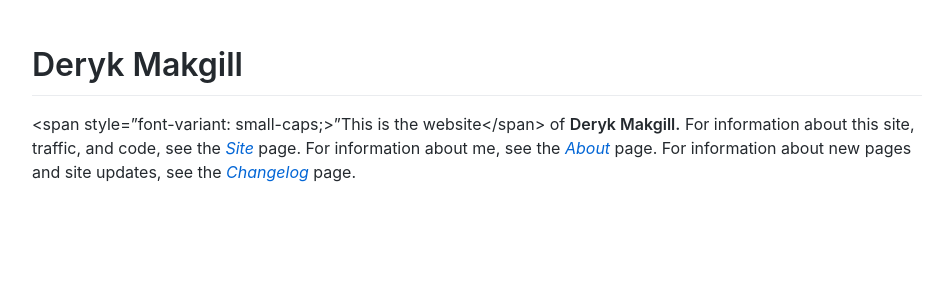
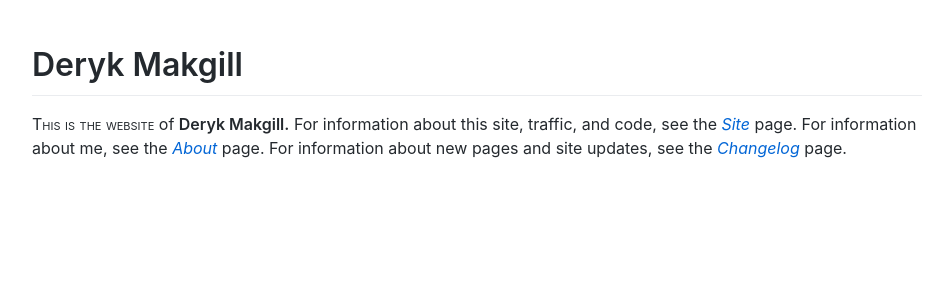
Before and after one commit to derykmakgill/mkg, a Jekyll site: the page built from index.md, in a window 1280 px wide. Shown: the top 300 px of the page, without its empty margins (163-1110 px from the left). Built offline with Jekyll 4.4.1, drawn with Linux system fonts in a browser that asks for light colours.

Commit message:
Update index.md

```diff
--- a/index.md
+++ b/index.md
@@ -3,4 +3,4 @@ layout: page
 title: Deryk Makgill
 ---
 
-<span style="font-variant: small-caps;>"This is the website</span> of **Deryk Makgill.** For information about this site, traffic, and code, see the *[Site](/about/site)* page. For information about me, see the *[About](/about/deryk)* page. For information about new pages and site updates, see the *[Changelog](/changes)* page.
+<span style="font-variant: small-caps;">This is the website</span> of **Deryk Makgill.** For information about this site, traffic, and code, see the *[Site](/about/site)* page. For information about me, see the *[About](/about/deryk)* page. For information about new pages and site updates, see the *[Changelog](/changes)* page.
```
